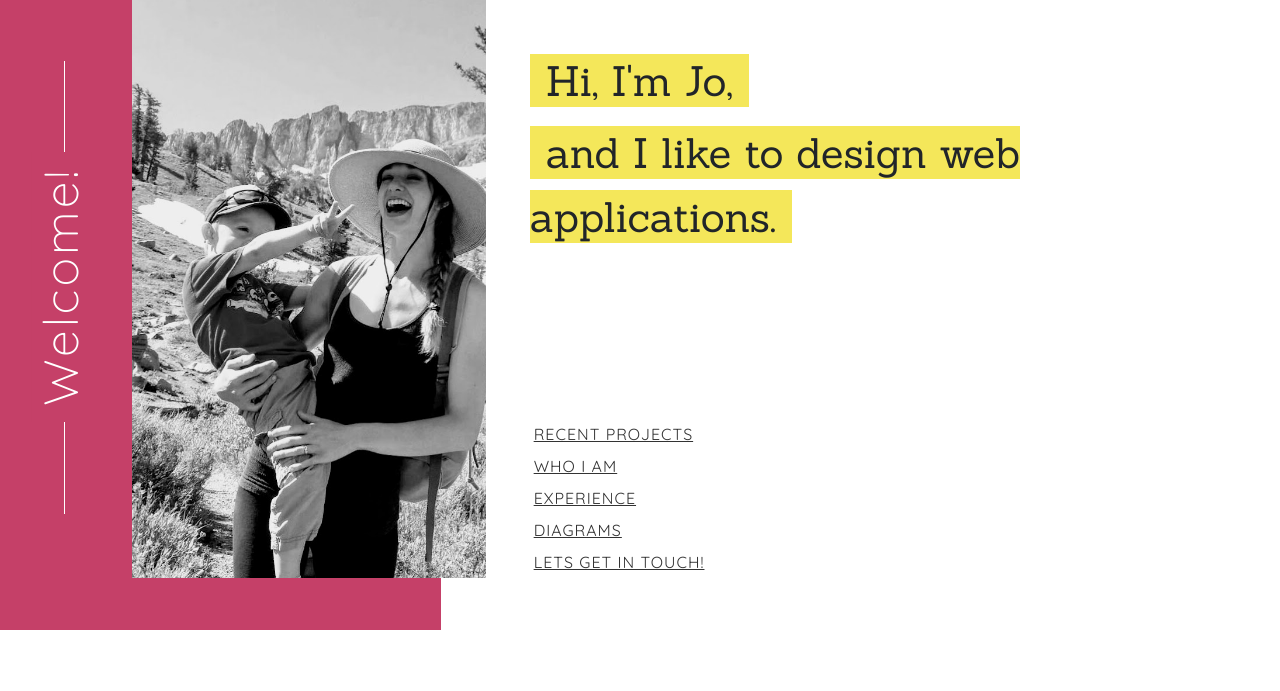
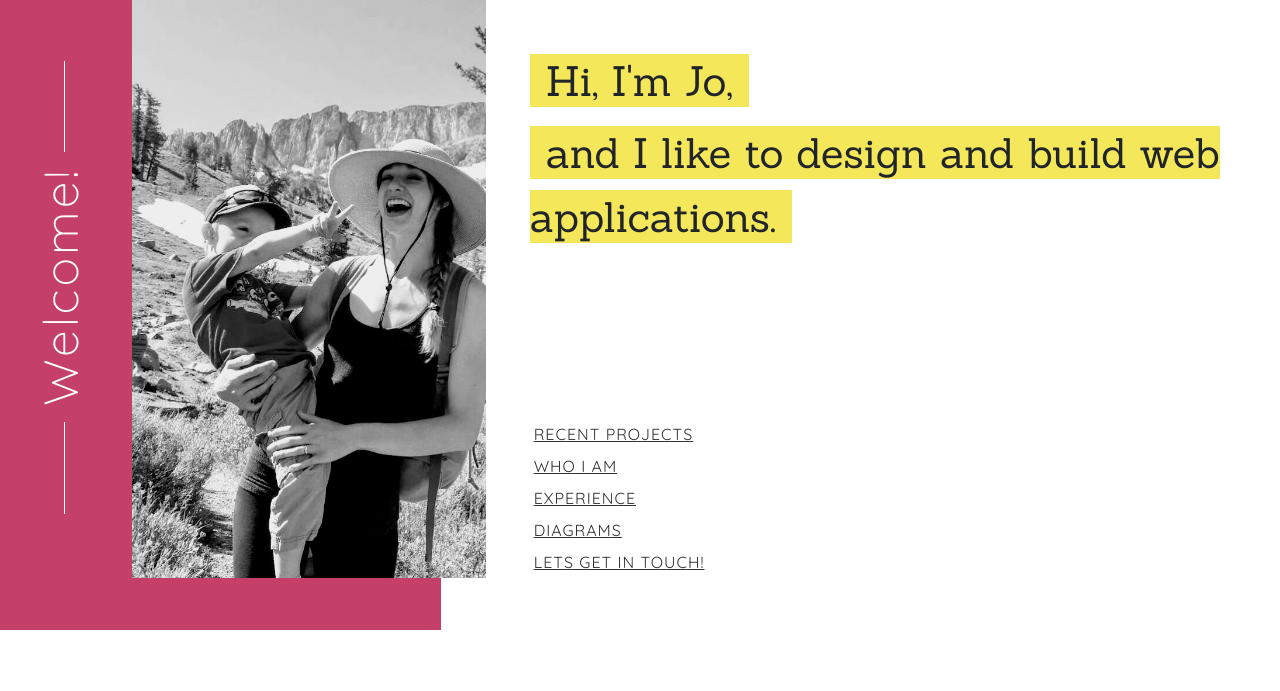
Before and after one commit to jb830/jb830.github.io, a plain HTML site: page index.html in a window 1280 px wide. Shown: the part 106-797 px from the top of the page. Drawn offline with nearby package versions, Linux system fonts and the light colour scheme.

Commit message:
updated content

```diff
--- a/index.html
+++ b/index.html
@@ -27,7 +27,7 @@
 
       <div class="intro">
         <h2 id="type-first"><span>Hi, I'm Jo,</span></h2>
-        <h2 id="type-last"><span>and I like to design web applications.</span></h2>
+        <h2 id="type-last"><span>and I like to design and build web applications.</span></h2>
       </div>
       <div class="side-line"></div>
       <img src="images/me4.jpg" alt="A profile picture of Joanna and her family hiking" height="100%" width="100%">
```
Also changed, not shown: 1 other file.
